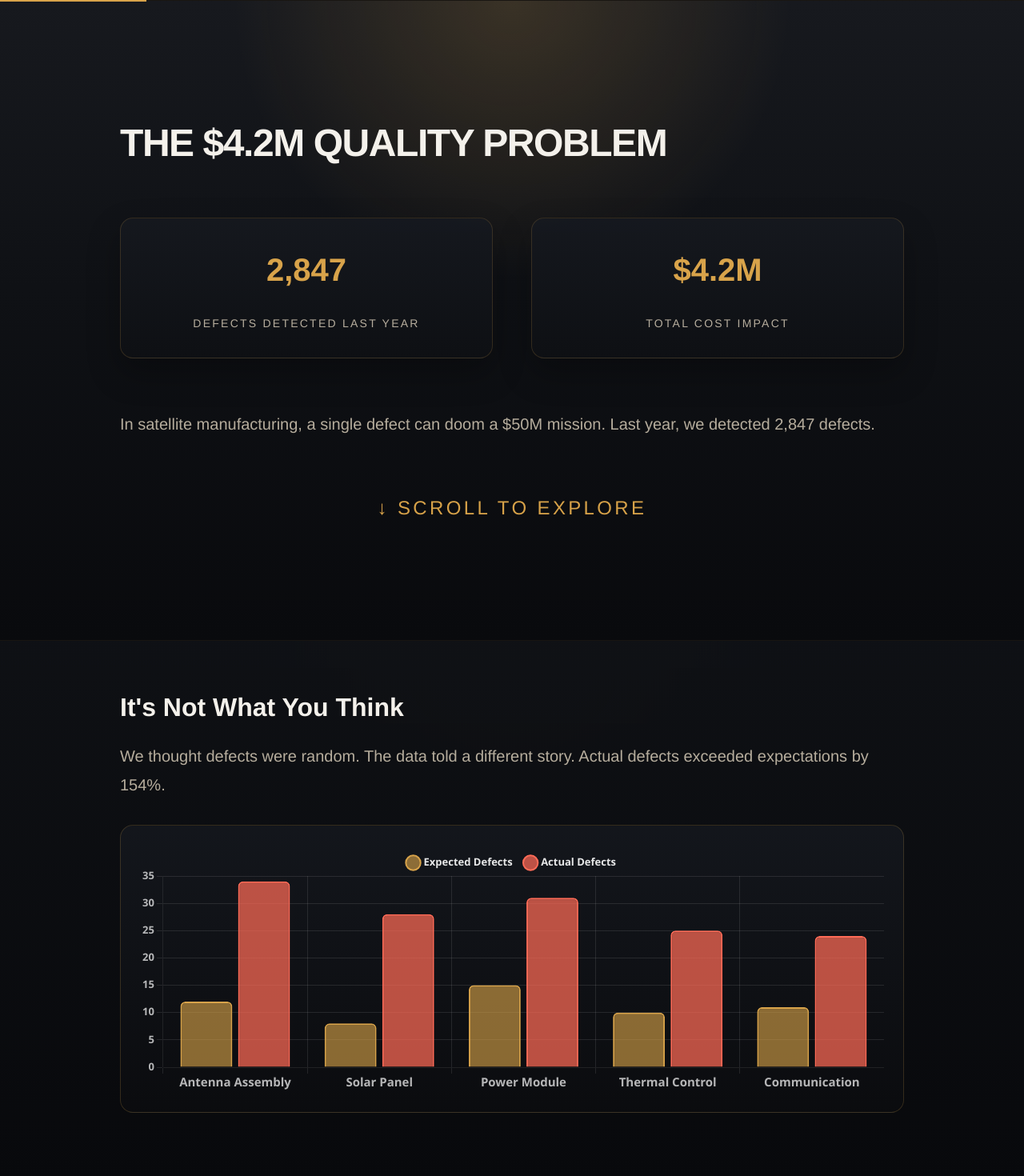
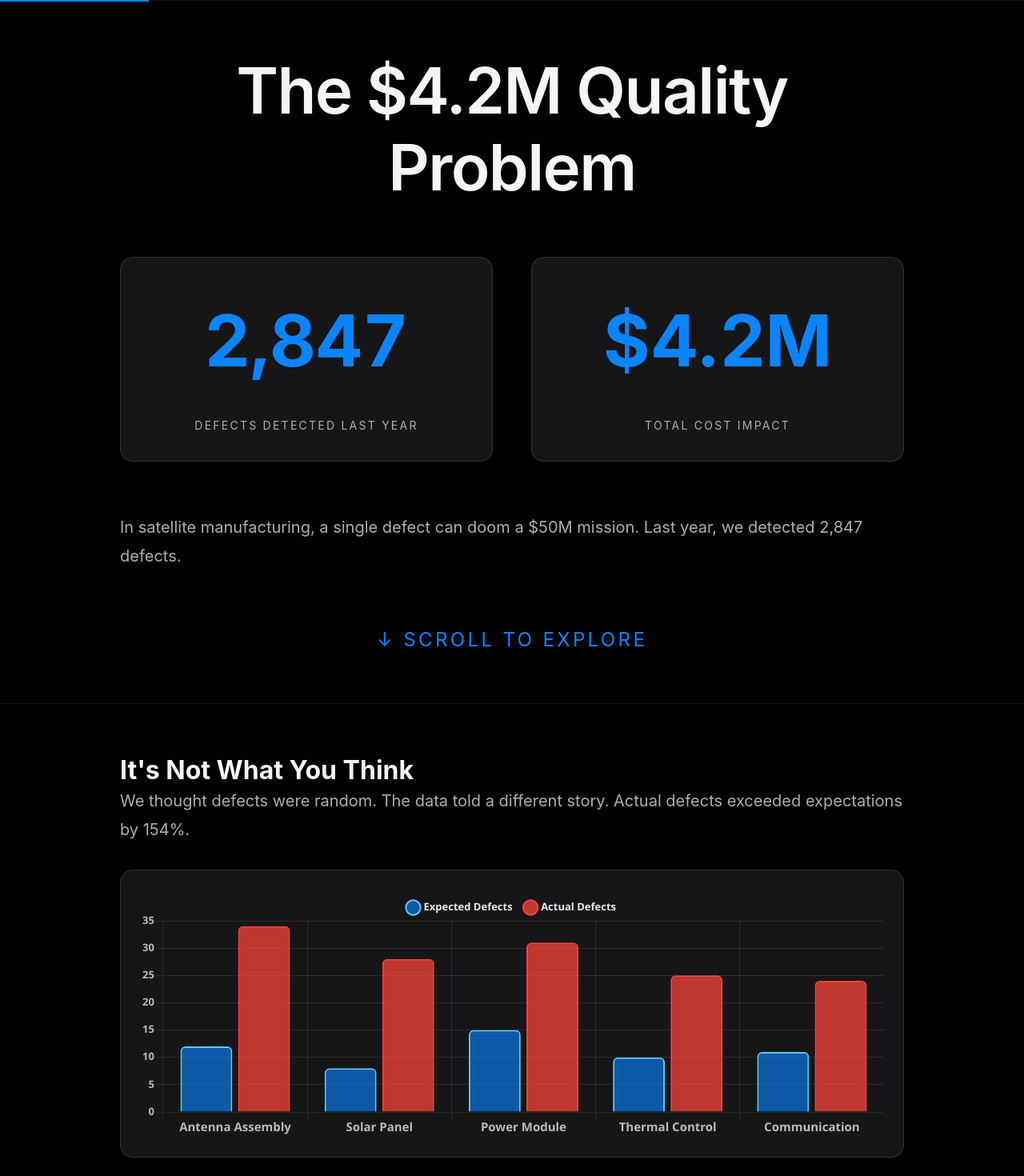
Before and after one commit to mindseye-slalom/302---Interactive-Data-Story, a Vue app: page / in a window 1280 px wide. Shown: the top 1470 px of the page at 80% size. Built offline with nearby package versions, Linux system fonts and the light colour scheme.

Commit message:
style: align theme with Apple-inspired system colors and typography

```diff
--- a/src/App.vue
+++ b/src/App.vue
@@ -22,7 +22,7 @@ import QualityStory from './views/QualityStory.vue'
 .app {
   width: 100%;
   min-height: 100vh;
-  background: linear-gradient(135deg, #0d1b2a 0%, #1b263b 100%);
+  background: #000;
 }
 
 .story-container {
--- a/src/components/ActFiveSolution.vue
+++ b/src/components/ActFiveSolution.vue
@@ -360,7 +360,7 @@ const formatValue = (input: CalculatorInput, value: any): string => {
 
 .bar-fill {
   height: 100%;
-  background: linear-gradient(90deg, rgba(216, 163, 74, 0.92), rgba(244, 201, 128, 0.92));
+  background: linear-gradient(90deg, rgba(10, 132, 255, 0.92), rgba(100, 210, 255, 0.88));
 }
 
 .impact {
@@ -376,8 +376,8 @@ const formatValue = (input: CalculatorInput, value: any): string => {
 }
 
 .ar-vision {
-  background: linear-gradient(135deg, rgba(216, 163, 74, 0.12), rgba(216, 163, 74, 0.03));
-  border: 1px solid rgba(216, 163, 74, 0.22);
+  background: linear-gradient(135deg, rgba(255, 255, 255, 0.08), rgba(255, 255, 255, 0.02));
+  border: 1px solid rgba(255, 255, 255, 0.14);
 }
 
 .ar-concept {
@@ -391,7 +391,7 @@ const formatValue = (input: CalculatorInput, value: any): string => {
   width: 100%;
   aspect-ratio: 16 / 9;
   border-radius: 12px;
-  border: 1px solid rgba(216, 163, 74, 0.24);
+  border: 1px solid rgba(255, 255, 255, 0.14);
   box-shadow: 0 22px 44px rgba(0, 0, 0, 0.28);
   overflow: hidden;
   display: block;
@@ -420,7 +420,7 @@ const formatValue = (input: CalculatorInput, value: any): string => {
   position: absolute;
   width: 60px;
   height: 60px;
-  border: 2px solid rgba(216, 163, 74, 0.6);
+  border: 2px solid rgba(10, 132, 255, 0.8);
   border-radius: 4px;
   top: 20%;
   left: 10%;
@@ -439,8 +439,8 @@ const formatValue = (input: CalculatorInput, value: any): string => {
 }
 
 @keyframes pulse {
-  0%, 100% { box-shadow: 0 0 0 0 rgba(216, 163, 74, 0.7); }
-  50% { box-shadow: 0 0 0 8px rgba(216, 163, 74, 0); }
+  0%, 100% { box-shadow: 0 0 0 0 rgba(10, 132, 255, 0.7); }
+  50% { box-shadow: 0 0 0 8px rgba(10, 132, 255, 0); }
 }
 
 .ar-text {
@@ -523,8 +523,8 @@ const formatValue = (input: CalculatorInput, value: any): string => {
 }
 
 .result-item.highlight {
-  border-color: rgba(216, 163, 74, 0.2);
-  background: rgba(216, 163, 74, 0.06);
+  border-color: rgba(10, 132, 255, 0.35);
+  background: rgba(10, 132, 255, 0.12);
 }
 
 .result-label {
--- a/src/components/ActFourImpact.vue
+++ b/src/components/ActFourImpact.vue
@@ -178,7 +178,7 @@ defineProps<{
 
 .bar-fill {
   height: 100%;
-  background: linear-gradient(90deg, rgba(255, 71, 87, 0.95), rgba(255, 183, 3, 0.9));
+  background: linear-gradient(90deg, rgba(255, 69, 58, 0.95), rgba(255, 214, 10, 0.9));
 }
 
 .correlation-grid {
--- a/src/components/ActThreePattern.vue
+++ b/src/components/ActThreePattern.vue
@@ -143,7 +143,7 @@ const scale = (value: number): number => (value / maxTypeRate) * 100
 const heatStyle = (value: number): Record<string, string> => {
   const intensity = value / maxHeatValue
   return {
-    backgroundColor: `rgba(230, 57, 70, ${0.2 + intensity * 0.75})`,
+    backgroundColor: `rgba(255, 69, 58, ${0.2 + intensity * 0.75})`,
     borderColor: `rgba(255, 255, 255, ${0.08 + intensity * 0.2})`
   }
 }
@@ -212,15 +212,15 @@ const heatStyle = (value: number): Record<string, string> => {
 }
 
 .mini-bar.day {
-  background: linear-gradient(90deg, rgba(6, 214, 160, 0.85), rgba(6, 214, 160, 0.65));
+  background: linear-gradient(90deg, rgba(48, 209, 88, 0.9), rgba(48, 209, 88, 0.68));
 }
 
 .mini-bar.swing {
-  background: linear-gradient(90deg, rgba(255, 183, 3, 0.85), rgba(255, 183, 3, 0.65));
+  background: linear-gradient(90deg, rgba(255, 214, 10, 0.9), rgba(255, 214, 10, 0.68));
 }
 
 .mini-bar.night {
-  background: linear-gradient(90deg, rgba(230, 57, 70, 0.95), rgba(230, 57, 70, 0.75));
+  background: linear-gradient(90deg, rgba(255, 69, 58, 0.95), rgba(255, 69, 58, 0.75));
 }
 
 .heatmap {
--- a/src/components/BarChart.vue
+++ b/src/components/BarChart.vue
@@ -53,16 +53,16 @@ const chartData = computed(() => ({
     {
       label: 'Expected Defects',
       data: props.data.map(d => d.expected),
-      backgroundColor: 'rgba(216, 163, 74, 0.62)',
-      borderColor: 'rgba(216, 163, 74, 1)',
+      backgroundColor: 'rgba(10, 132, 255, 0.62)',
+      borderColor: 'rgba(100, 210, 255, 0.95)',
       borderWidth: 2,
       borderRadius: 6
     },
     {
       label: 'Actual Defects',
       data: props.data.map(d => d.actual),
-      backgroundColor: 'rgba(255, 107, 87, 0.72)',
-      borderColor: 'rgba(255, 107, 87, 1)',
+      backgroundColor: 'rgba(255, 69, 58, 0.72)',
+      borderColor: 'rgba(255, 69, 58, 1)',
       borderWidth: 2,
       borderRadius: 6
     }
@@ -98,9 +98,9 @@ const chartOptions: ChartOptions<'bar'> = {
     },
     tooltip: {
       backgroundColor: 'rgba(17, 19, 24, 0.98)',
-      titleColor: '#D8A34A',
+      titleColor: '#64D2FF',
       bodyColor: 'rgba(255, 255, 255, 0.9)',
-      borderColor: '#D8A34A',
+      borderColor: '#0A84FF',
       borderWidth: 1,
       padding: 12,
       titleFont: {
@@ -168,10 +168,10 @@ const chartOptions: ChartOptions<'bar'> = {
   height: 360px;
   margin: 2rem 0;
   padding: 1.5rem;
-  background: linear-gradient(180deg, rgba(20, 23, 29, 0.96), rgba(11, 12, 15, 0.98));
-  border: 1px solid rgba(216, 163, 74, 0.2);
+  background: rgba(28, 28, 30, 0.82);
+  border: 1px solid rgba(255, 255, 255, 0.12);
   border-radius: 16px;
-  backdrop-filter: blur(8px);
+  backdrop-filter: blur(14px);
 }
 
 /* Screen reader only content */
--- a/src/components/ScrollProgress.vue
+++ b/src/components/ScrollProgress.vue
@@ -47,6 +47,6 @@ onUnmounted(() => {
   transition: transform 100ms linear;
   transform-origin: left;
   z-index: 1000;
-  box-shadow: 0 0 20px rgba(216, 163, 74, 0.45);
+  box-shadow: 0 0 20px rgba(10, 132, 255, 0.55);
 }
 </style>
--- a/src/style.css
+++ b/src/style.css
@@ -1,27 +1,27 @@
 :root {
-    --font-base: 'Helvetica Neue', 'Segoe UI', -apple-system, BlinkMacSystemFont, 'SF Pro Display', sans-serif;
+    --font-base: 'SF Pro Text', 'SF Pro Display', -apple-system, BlinkMacSystemFont, 'Segoe UI', sans-serif;
 
     /* Primary Colors */
-    --color-deep-blue: #0f1115;
-    --color-cyan: #d8a34a;
-    --color-steel-gray: #5d6470;
+    --color-deep-blue: #0a84ff;
+    --color-cyan: #0a84ff;
+    --color-steel-gray: #8e8e93;
 
     /* Shift Status Colors */
-    --color-day-green: #cda15a;
-    --color-swing-amber: #f0b65a;
-    --color-night-red: #ff6b57;
+    --color-day-green: #30d158;
+    --color-swing-amber: #ffd60a;
+    --color-night-red: #ff453a;
 
     /* Accent Colors */
-    --color-bright-blue: #f4c980;
-    --color-purple: #7d6338;
+    --color-bright-blue: #64d2ff;
+    --color-purple: #bf5af2;
 
     /* Neutral Colors */
-    --color-bg-dark: #090a0d;
-    --color-card-bg: #14171d;
-    --color-border: #3a3328;
-    --color-text-primary: #f4f1eb;
-    --color-text-secondary: #b6ad9d;
-    --color-text-muted: #736c62;
+    --color-bg-dark: #000000;
+    --color-card-bg: #1c1c1e;
+    --color-border: #3a3a3c;
+    --color-text-primary: #f5f5f7;
+    --color-text-secondary: #aeaeb2;
+    --color-text-muted: #8e8e93;
 
     /* Spacing */
     --spacing-xs: 8px;
@@ -51,9 +51,7 @@ body {
     color: var(--color-text-primary);
     line-height: 1.6;
     background-color: var(--color-bg-dark);
-    background-image:
-        radial-gradient(circle at top center, rgba(216, 163, 74, 0.12), transparent 32%),
-        linear-gradient(180deg, #121418 0%, #090a0d 58%, #07080a 100%);
+    background-image: none;
 }
 
 h1,
@@ -64,16 +62,14 @@ h5,
 h6 {
     font-weight: 600;
     line-height: 1.2;
-    margin-bottom: var(--spacing-md);
 }
 
 h1 {
     font-size: 3rem;
     /* 48px */
     font-family: var(--font-base);
-    font-weight: 700;
-    text-transform: uppercase;
-    letter-spacing: -0.03em;
+    font-weight: 600;
+    letter-spacing: -0.02em;
 }
 
 h2 {
@@ -127,8 +123,8 @@ button {
     display: inline-flex;
     align-items: center;
     justify-content: center;
-    border: 1px solid rgba(216, 163, 74, 0.32);
-    background: rgba(216, 163, 74, 0.06);
+    border: 1px solid rgba(255, 255, 255, 0.14);
+    background: rgba(28, 28, 30, 0.8);
     color: var(--color-text-primary);
 }
 
@@ -143,7 +139,7 @@ button:focus-visible {
     top: -40px;
     left: 0;
     background: var(--color-cyan);
-    color: #090a0d;
+    color: #ffffff;
     padding: 8px 12px;
     text-decoration: none;
     z-index: 100;
@@ -165,7 +161,7 @@ button:focus-visible {
 }
 
 ::-webkit-scrollbar-thumb {
-    background: rgba(216, 163, 74, 0.72);
+    background: rgba(58, 58, 60, 0.85);
     border-radius: 4px;
 }
 
@@ -193,8 +189,8 @@ button:focus-visible {
 /* High contrast mode support */
 @media (prefers-contrast: more) {
     :root {
-        --color-text-secondary: #b0b8c8;
-        --color-border: #5a7090;
+        --color-text-secondary: #d1d1d6;
+        --color-border: #636366;
     }
 
     a {
--- a/src/views/QualityStory.vue
+++ b/src/views/QualityStory.vue
@@ -200,6 +200,7 @@ onUnmounted(() => {
 <style scoped>
 .quality-story {
   width: 100%;
+  background: #000;
 }
 
 .story-act {
@@ -210,12 +211,8 @@ onUnmounted(() => {
   padding: var(--spacing-2xl) var(--spacing-xl);
   scroll-margin-top: 60px;
   position: relative;
-  background: linear-gradient(180deg, rgba(20, 23, 29, 0.9), rgba(9, 10, 13, 0.98));
-  border-top: 1px solid rgba(216, 163, 74, 0.08);
-}
-
-.story-act:nth-child(2n) {
-  background: linear-gradient(180deg, rgba(15, 17, 21, 0.96), rgba(8, 9, 12, 1));
+  background: #000;
+  border-top: 1px solid rgba(255, 255, 255, 0.08);
 }
 
 .act-content {
@@ -224,11 +221,16 @@ onUnmounted(() => {
 }
 
 .act-1 {
-  background:
-    radial-gradient(circle at top center, rgba(216, 163, 74, 0.18), transparent 34%),
-    linear-gradient(180deg, #17191e 0%, #0f1115 45%, #090a0d 100%);
+  background: #000;
   min-height: 100vh;
   align-items: center;
+}
+
+.act-1 h1 {
+  font-size: clamp(3.25rem, 7vw, 5rem);
+  text-align: center;
+  margin-left: auto;
+  margin-right: auto;
 }
 
 .hero-metrics {
@@ -239,22 +241,23 @@ onUnmounted(() => {
 }
 
 .metric-card {
-  background: linear-gradient(180deg, rgba(22, 25, 31, 0.96), rgba(14, 16, 20, 0.98));
-  border: 1px solid rgba(216, 163, 74, 0.18);
+  background: rgba(28, 28, 30, 0.82);
+  border: 1px solid rgba(255, 255, 255, 0.12);
   border-radius: 16px;
   padding: var(--spacing-lg);
   text-align: center;
   box-shadow: 0 18px 40px rgba(0, 0, 0, 0.28);
+  backdrop-filter: blur(14px);
   transition: transform 200ms ease, box-shadow 200ms ease;
 }
 
 .metric-card:hover {
   transform: translateY(-4px);
-  box-shadow: 0 18px 34px rgba(216, 163, 74, 0.16);
+  box-shadow: 0 18px 34px rgba(10, 132, 255, 0.18);
 }
 
 .metric-value {
-  font-size: 2.5rem;
+  font-size: clamp(3.4rem, 7.5vw, 5.6rem);
   font-weight: 700;
   color: var(--color-cyan);
   margin-bottom: var(--spacing-md);
@@ -294,8 +297,8 @@ onUnmounted(() => {
 }
 
 .chart-container {
-  background: linear-gradient(180deg, rgba(20, 23, 29, 0.96), rgba(11, 12, 15, 0.98));
-  border: 1px solid rgba(216, 163, 74, 0.18);
+  background: rgba(28, 28, 30, 0.82);
+  border: 1px solid rgba(255, 255, 255, 0.12);
   border-radius: 16px;
   padding: var(--spacing-3xl);
   margin: var(--spacing-2xl) 0;
@@ -305,6 +308,7 @@ onUnmounted(() => {
   display: flex;
   align-items: center;
   justify-content: center;
+  backdrop-filter: blur(14px);
 }
 
 .placeholder {
```
